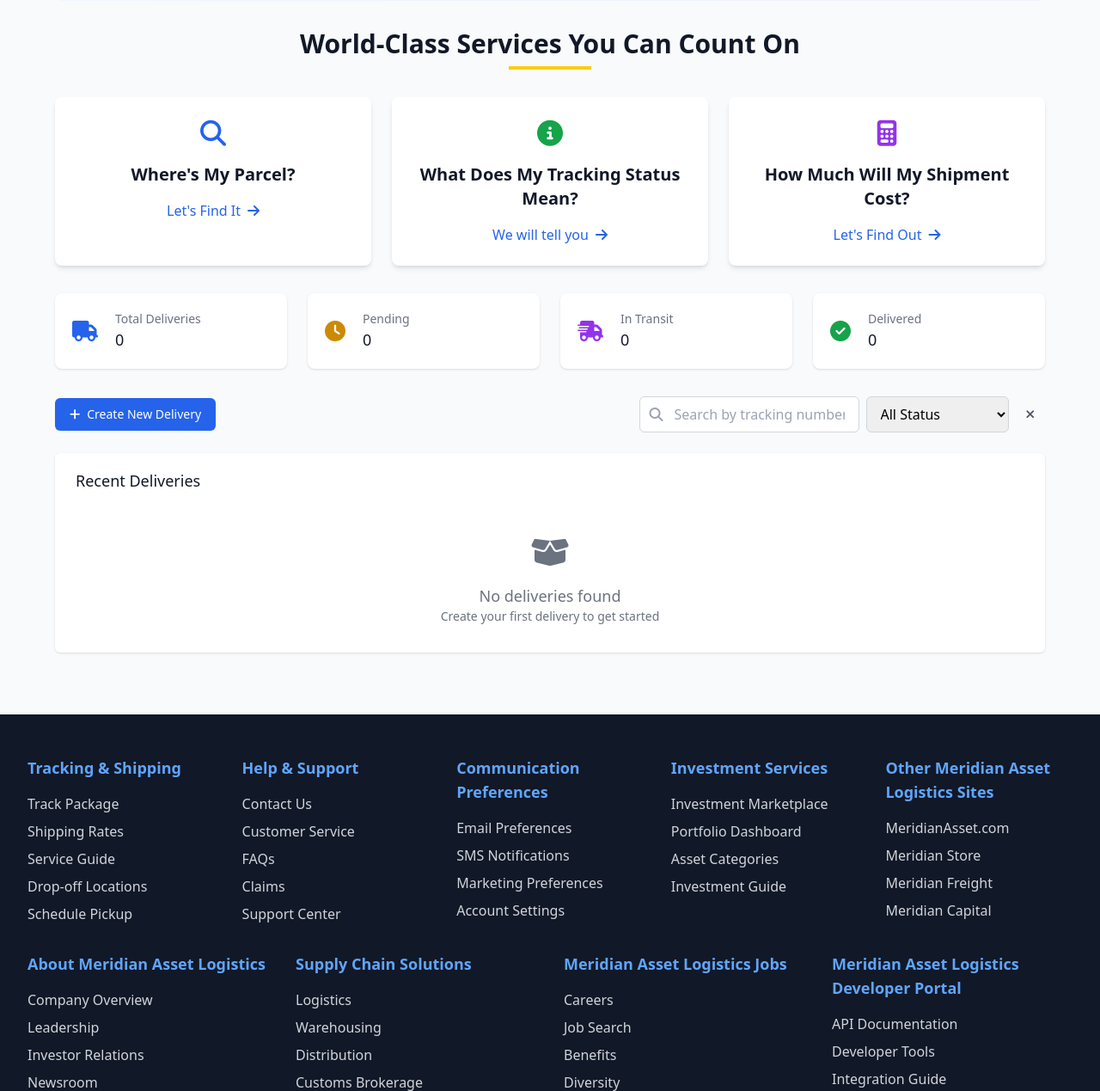
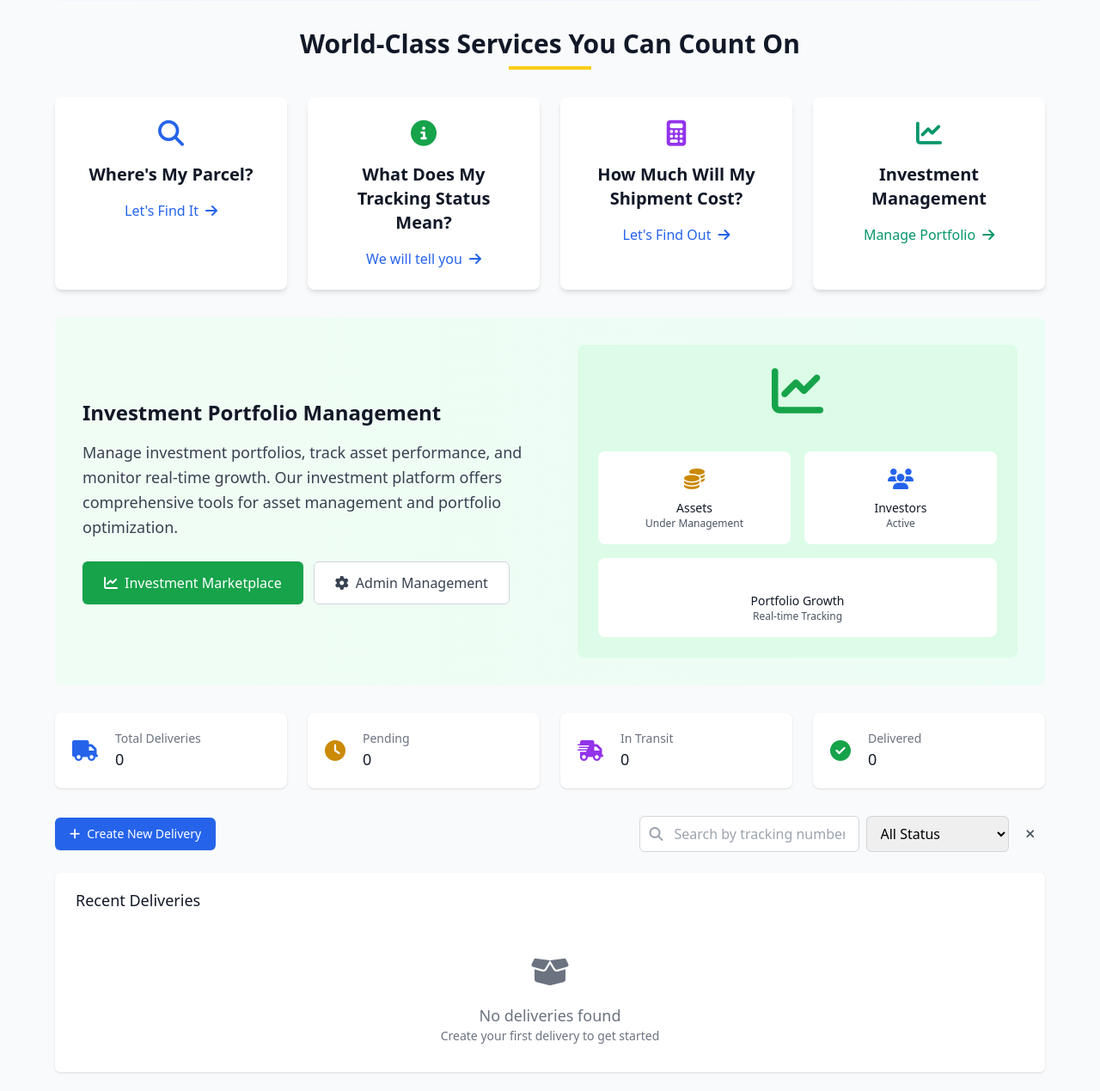
Before and after one commit to GideonA-HUB/Basic_Tracking_Delivery_System, a Django app: page /dashboard/ in a window 1280 px wide. Shown: the part 1063-2332 px from the top of the page at 86% size. Run offline with Django 4.2, Linux system fonts and the light colour scheme; the visitor is signed in with stand-in values (Sample User, id 1); data that the repository does not hold is empty; some libraries are stand-ins or nearby versions.

Commit message:
Investment features issues fixed

```diff
--- a/templates/tracking/dashboard.html
+++ b/templates/tracking/dashboard.html
@@ -99,7 +99,7 @@
             <div class="w-24 h-1 bg-yellow-400 mx-auto"></div>
         </div>
 
-        <div class="grid grid-cols-1 md:grid-cols-3 gap-6">
+        <div class="grid grid-cols-1 md:grid-cols-2 lg:grid-cols-4 gap-6">
             <!-- Card 1: Where's My Parcel? -->
             <div class="bg-white rounded-lg shadow-md hover:shadow-lg transition-shadow duration-300 p-6">
                 <div class="text-center">
@@ -133,6 +133,63 @@
                         Let's Find Out
                         <i class="fas fa-arrow-right ml-2"></i>
                     </a>
+                </div>
+            </div>
+
+            <!-- Card 4: Investment Management -->
+            <div class="bg-white rounded-lg shadow-md hover:shadow-lg transition-shadow duration-300 p-6">
+                <div class="text-center">
+                    <i class="fas fa-chart-line text-3xl text-emerald-600 mb-4"></i>
+                    <h3 class="text-xl font-bold text-gray-900 mb-4">Investment Management</h3>
+                    <a href="{% url 'investments:investment-marketplace' %}" class="inline-flex items-center text-emerald-600 hover:text-emerald-800 font-medium">
+                        Manage Portfolio
+                        <i class="fas fa-arrow-right ml-2"></i>
+                    </a>
+                </div>
+            </div>
+        </div>
+    </div>
+
+    <!-- Investment Management Section -->
+    <div class="mb-8 bg-gradient-to-r from-green-50 to-emerald-50 dark:from-gray-800 dark:to-gray-700 rounded-lg overflow-hidden">
+        <div class="flex flex-col lg:flex-row items-center">
+            <div class="lg:w-1/2 p-8">
+                <h2 class="text-2xl font-bold text-gray-900 dark:text-white mb-4">Investment Portfolio Management</h2>
+                <p class="text-gray-700 dark:text-gray-300 text-lg leading-relaxed mb-6">
+                    Manage investment portfolios, track asset performance, and monitor real-time growth.
+                    Our investment platform offers comprehensive tools for asset management and portfolio optimization.
+                </p>
+                <div class="flex flex-col sm:flex-row gap-3">
+                    <a href="{% url 'investments:investment-marketplace' %}" class="inline-flex items-center px-6 py-3 border border-transparent text-base font-medium rounded-md shadow-sm text-white bg-green-600 hover:bg-green-700 focus:outline-none focus:ring-2 focus:ring-offset-2 focus:ring-green-500">
+                        <i class="fas fa-chart-line mr-2"></i> Investment Marketplace
+                    </a>
+                    <a href="{% url 'investments:admin-investment-management' %}" class="inline-flex items-center px-6 py-3 border border-gray-300 dark:border-gray-600 text-base font-medium rounded-md text-gray-700 dark:text-gray-300 bg-white dark:bg-gray-700 hover:bg-gray-50 dark:hover:bg-gray-600 focus:outline-none focus:ring-2 focus:ring-offset-2 focus:ring-green-500">
+                        <i class="fas fa-cog mr-2"></i> Admin Management
+                    </a>
+                </div>
+            </div>
+            <div class="lg:w-1/2 p-8">
+                <div class="relative">
+                    <div class="bg-green-100 dark:bg-green-900 rounded-lg p-6 text-center">
+                        <i class="fas fa-chart-line text-6xl text-green-600 dark:text-green-400 mb-4"></i>
+                        <div class="grid grid-cols-2 gap-4 mt-6">
+                            <div class="bg-white dark:bg-gray-700 rounded-lg p-4">
+                                <i class="fas fa-coins text-2xl text-yellow-600 dark:text-yellow-400 mb-2"></i>
+                                <p class="text-sm font-medium text-gray-900 dark:text-white">Assets</p>
+                                <p class="text-xs text-gray-600 dark:text-gray-300">Under Management</p>
+                            </div>
+                            <div class="bg-white dark:bg-gray-700 rounded-lg p-4">
+                                <i class="fas fa-users text-2xl text-blue-600 dark:text-blue-400 mb-2"></i>
+                                <p class="text-sm font-medium text-gray-900 dark:text-white">Investors</p>
+                                <p class="text-xs text-gray-600 dark:text-gray-300">Active</p>
+                            </div>
+                        </div>
+                        <div class="mt-4 bg-white dark:bg-gray-700 rounded-lg p-4">
+                            <i class="fas fa-trending-up text-2xl text-purple-600 dark:text-purple-400 mb-2"></i>
+                            <p class="text-sm font-medium text-gray-900 dark:text-white">Portfolio Growth</p>
+                            <p class="text-xs text-gray-600 dark:text-gray-300">Real-time Tracking</p>
+                        </div>
+                    </div>
                 </div>
             </div>
         </div>
```
Also changed, not shown: 2 other files.
